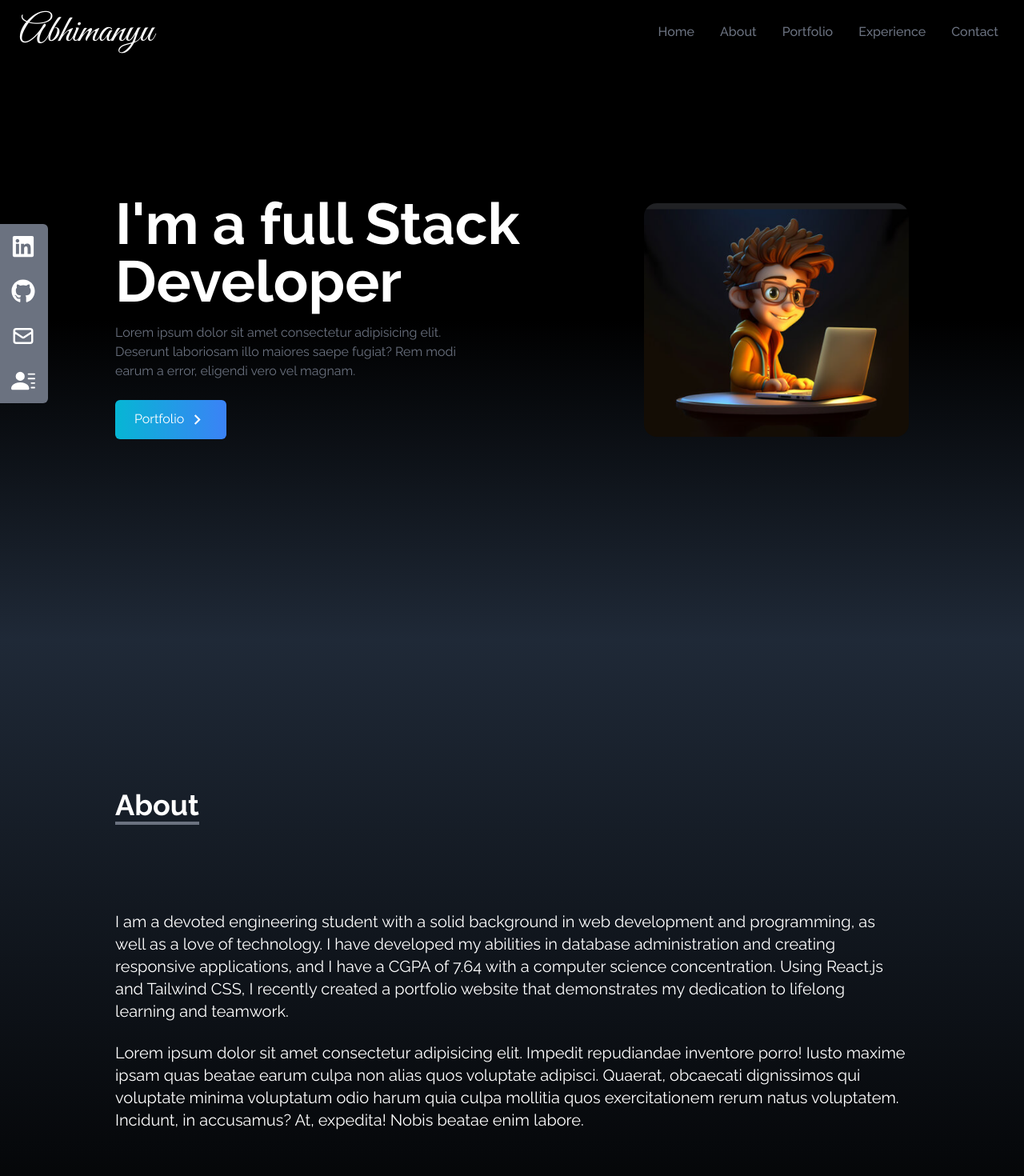
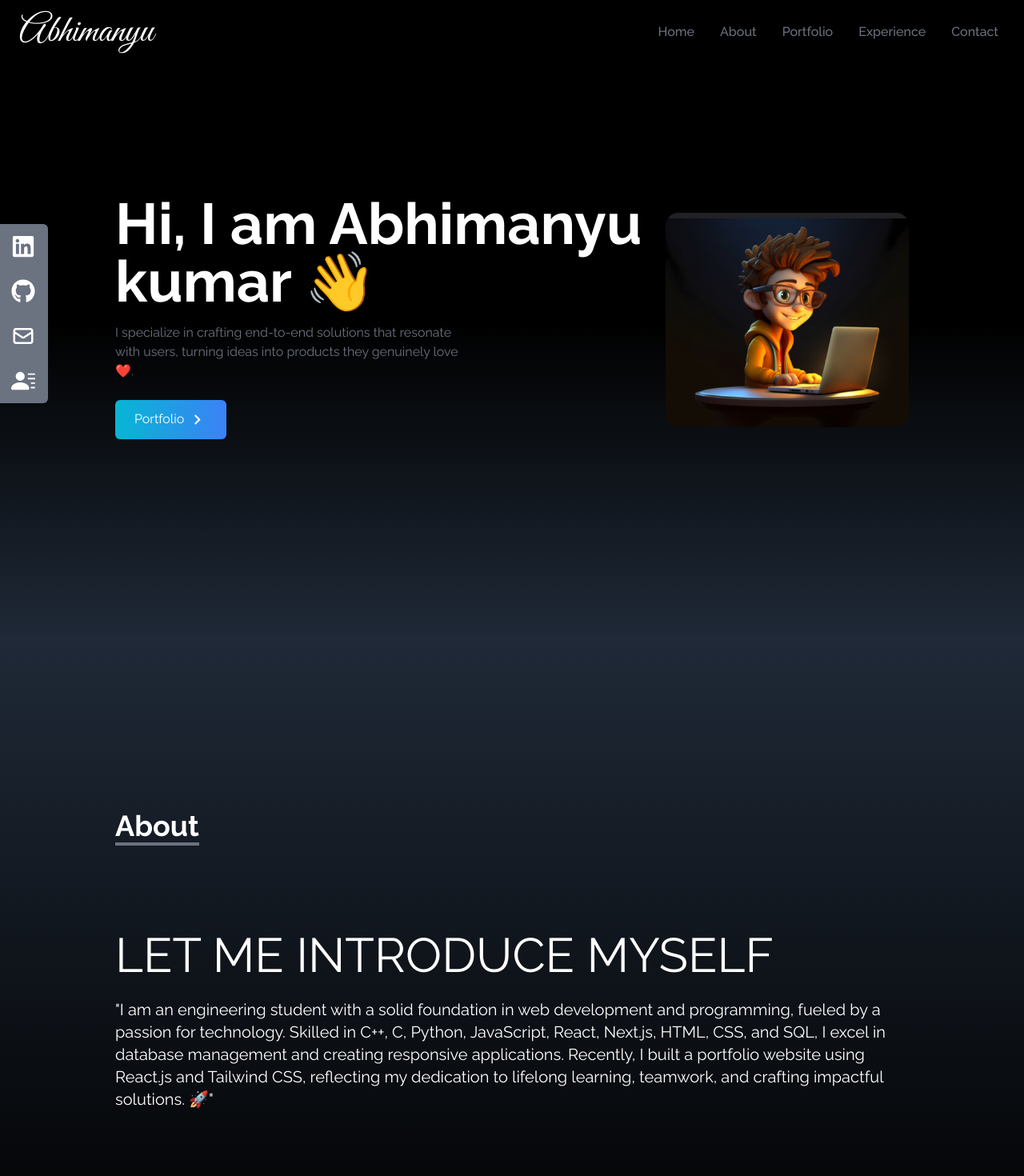
Before and after one commit to abhimanyusingh1413/My-Portfolio, a React (Create React App) app: page / in a window 1280 px wide. Shown: the top 1470 px of the page at 80% size. Built offline with nearby package versions, Linux system fonts and the light colour scheme.

Commit message:
updated lorem in about section and reusme

```diff
--- a/src/components/About.jsx
+++ b/src/components/About.jsx
@@ -9,13 +9,13 @@ const About = () => {
         <div className="pb-8">
             <p className="text-4xl font-bold inline border-b-4 border-gray-500">About</p>
         </div>
-            <p className="text-xl mt-20">I am a devoted engineering student with a solid background in web development and programming, as well as a love of technology. I have developed my abilities in database administration and creating responsive applications, and I have a CGPA of 7.64 with a computer science concentration. Using React.js and Tailwind CSS, I recently created a portfolio website that demonstrates my dedication to lifelong learning and teamwork.
+            <p className="text-6xl mt-20">LET ME INTRODUCE MYSELF
             </p>
 
             <br />
 
             <p className="text-xl">
-                Lorem ipsum dolor sit amet consectetur adipisicing elit. Impedit repudiandae inventore porro! Iusto maxime ipsam quas beatae earum culpa non alias quos voluptate adipisci. Quaerat, obcaecati dignissimos qui voluptate minima voluptatum odio harum quia culpa mollitia quos exercitationem rerum natus voluptatem. Incidunt, in accusamus? At, expedita! Nobis beatae enim labore.
+            "I am an engineering student with a solid foundation in web development and programming, fueled by a passion for technology. Skilled in C++, C, Python, JavaScript, React, Next.js, HTML, CSS, and SQL, I excel in database management and creating responsive applications. Recently, I built a portfolio website using React.js and Tailwind CSS, reflecting my dedication to lifelong learning, teamwork, and crafting impactful solutions. 🚀"
             </p>
       </div>
     </div>
--- a/src/components/Home.jsx
+++ b/src/components/Home.jsx
@@ -9,8 +9,8 @@ const Home = () => {
         className="h-screen w-full bg-gradient-to-b from-black via-black to-gray-800">
       <div className="max-w-screen-lg mx-auto flex flex-col items-center justify-center h-full px-4 md:flex-row">
         <div className="flex flex-col justify-center h-full">
-            <h2 className="text-4xl sm:text-7xl font-bold text-white">I'm a full Stack Developer</h2>
-            <p className="text-gray-500 py-4 max-w-md"> Lorem ipsum dolor sit amet consectetur adipisicing elit. Deserunt laboriosam illo maiores saepe fugiat? Rem modi earum a error, eligendi vero vel magnam.</p>
+            <h2 className="text-4xl sm:text-7xl font-bold text-white">Hi, I am Abhimanyu kumar 👋</h2>
+            <p className="text-gray-500 py-4 max-w-md"> I specialize in crafting end-to-end solutions that resonate with users, turning ideas into products they genuinely love ❤️.</p>
 
             <div>
                 <Link
```
Also changed, not shown: 1 other file (tests, documents, lock files or other folders).
